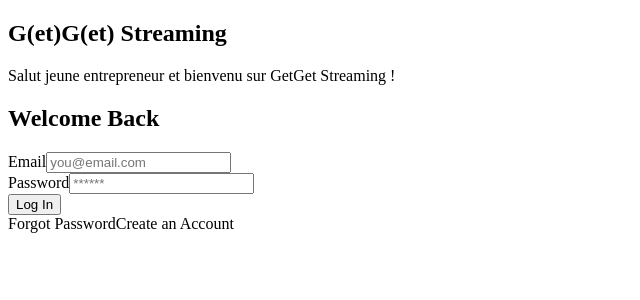
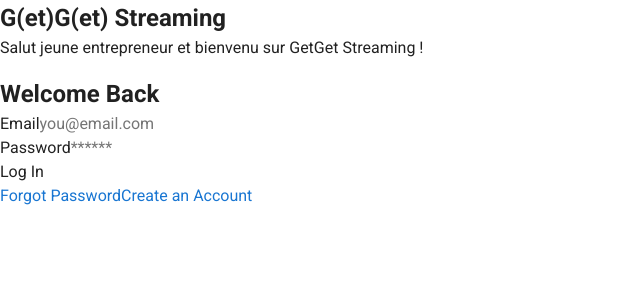
Before and after one commit to gmirmand/id., a Vue app: page /login in a window 1280 px wide. Shown: the top 300 px of the page, without its empty margins (0-640 px from the left). Built offline with nearby package versions, Linux system fonts and the light colour scheme; no server answers.

Commit message:
:heavy_plus_sign: Add vuetify

```diff
--- a/public/index.html
+++ b/public/index.html
@@ -1,11 +1,13 @@
 <!DOCTYPE html>
-<html lang="">
+<html lang="en">
   <head>
     <meta charset="utf-8">
     <meta http-equiv="X-UA-Compatible" content="IE=edge">
     <meta name="viewport" content="width=device-width,initial-scale=1.0">
     <link rel="icon" href="<%= BASE_URL %>favicon.ico">
     <title><%= htmlWebpackPlugin.options.title %></title>
+    <link rel="stylesheet" href="https://fonts.googleapis.com/css?family=Roboto:100,300,400,500,700,900">
+    <link rel="stylesheet" href="https://cdn.jsdelivr.net/npm/@mdi/font@latest/css/materialdesignicons.min.css">
   </head>
   <body>
     <noscript>
--- a/src/App.vue
+++ b/src/App.vue
@@ -1,9 +1,12 @@
 <template>
-  <div id="app">
-    <SiteNav v-if="showNav"></SiteNav>
-    <router-view />
-  </div>
+  <v-app>
+    <v-main>
+      <SiteNav v-if="showNav"></SiteNav>
+      <router-view />
+    </v-main>
+  </v-app>
 </template>
+
 <script>
 import SiteNav from "./components/SiteNav";
 
--- a/src/main.js
+++ b/src/main.js
@@ -4,6 +4,7 @@
 import store from "./store";
 import { auth } from "./firebase";
 import "./assets/scss/app.scss";
+import vuetify from "./plugins/vuetify";
 
 Vue.config.productionTip = false;
 
@@ -13,6 +14,7 @@
     app = new Vue({
       router,
       store,
+      vuetify,
       render: (h) => h(App),
     }).$mount("#app");
   }
--- /dev/null
+++ b/src/plugins/vuetify.js
@@ -0,0 +1,6 @@
+import Vue from "vue";
+import Vuetify from "vuetify/lib/framework";
+
+Vue.use(Vuetify);
+
+export default new Vuetify({});
--- /dev/null
+++ b/vue.config.js
@@ -0,0 +1,3 @@
+module.exports = {
+  transpileDependencies: ["vuetify"],
+};
```
Also changed, not shown: package.json (+6 -2 lines), .eslintrc.js, 1 other file (tests, documents, lock files or other folders).
